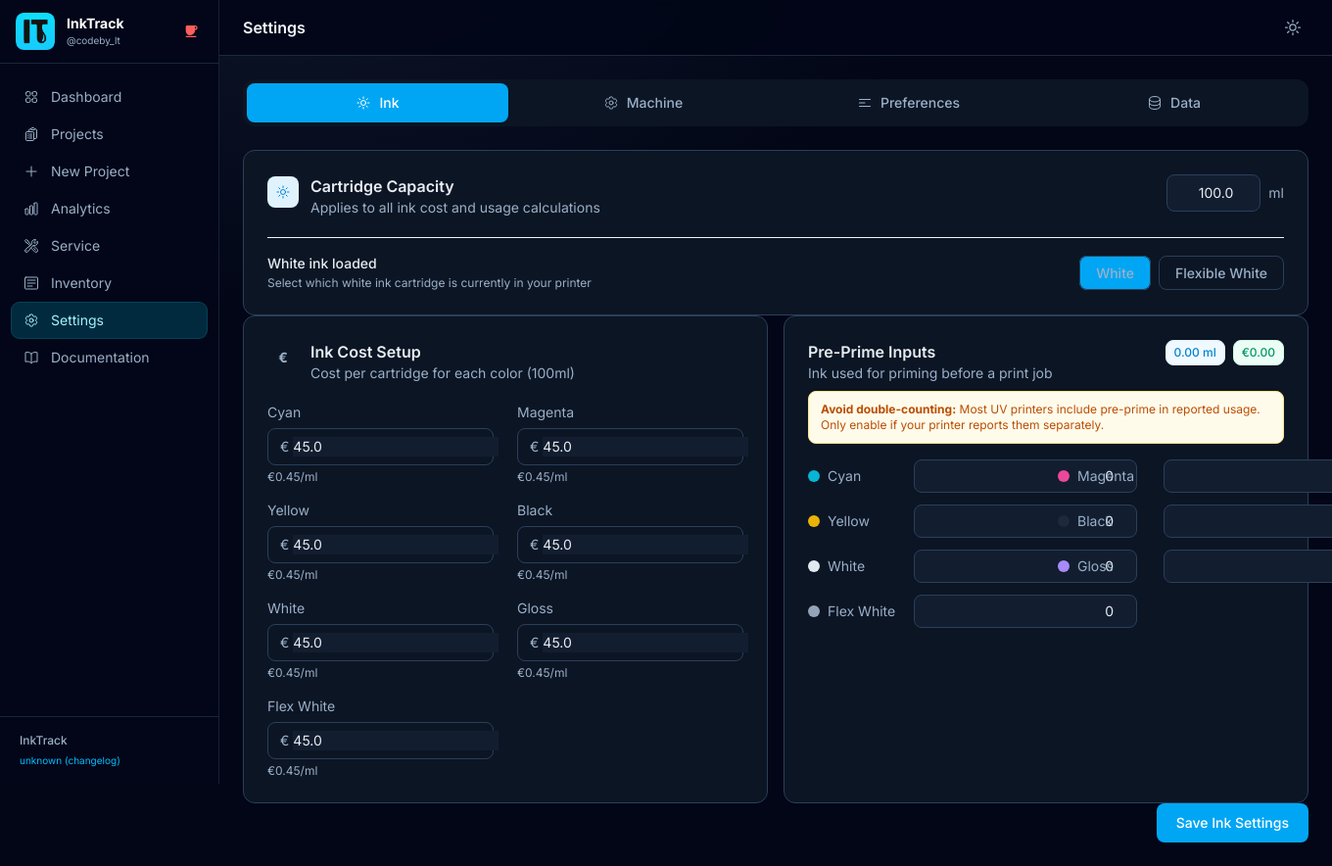
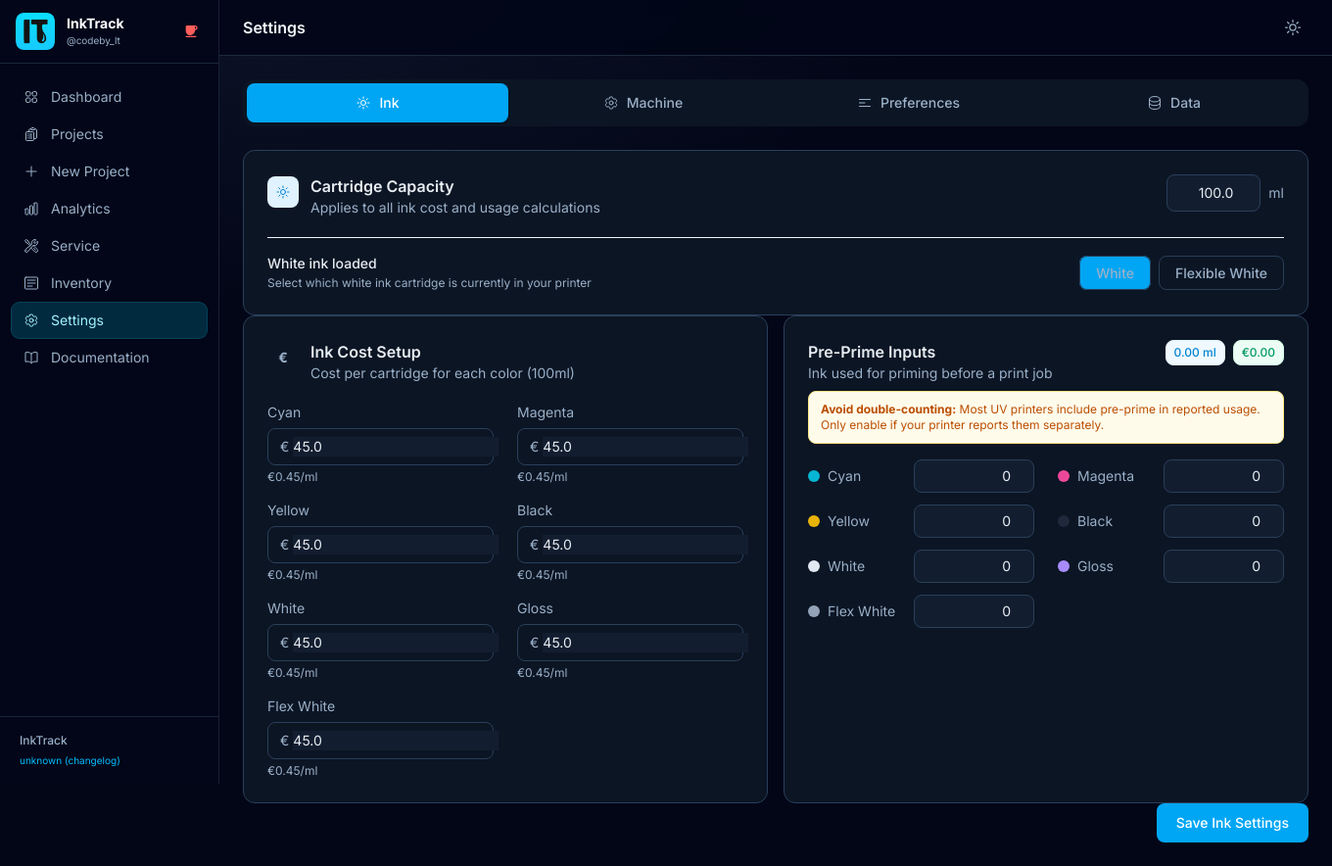
Before and after one commit to codebyit/inktracker, a FastAPI app: page /settings in a window 1360 px wide; the page is wider, and only the part inside the window is pictured. Shown: that part at 98% size. Run offline with FastAPI, Linux system fonts and the light colour scheme; data comes from the database, SQL or seed files in the repository; data that the repository does not hold is empty; style sheets or scripts are compiled from the project's sources; parts of the project's set-up code (start-up, migrations or seed data) failed here and were passed over; some libraries are stand-ins or nearby versions.

Commit message:
fix(settings): prevent pre-prime input overflow (min-w-0 in flex cell)

```diff
--- a/app/templates/settings.html
+++ b/app/templates/settings.html
@@ -135,7 +135,7 @@
             <label class="text-sm text-slate-600 w-20 shrink-0">{{ ink_channel_names[ch] }}</label>
             <input type="number" name="preprime_{{ ch }}" x-model="preprime['{{ ch }}']"
                    min="0" step="0.1" placeholder="0"
-                   class="flex-1 border border-slate-200 rounded-lg px-2 py-1.5 text-sm text-right focus:outline-none focus:ring-2 focus:ring-sky-500"/>
+                   class="flex-1 min-w-0 border border-slate-200 rounded-lg px-2 py-1.5 text-sm text-right focus:outline-none focus:ring-2 focus:ring-sky-500"/>
           </div>
           {% endfor %}
         </div>
```
